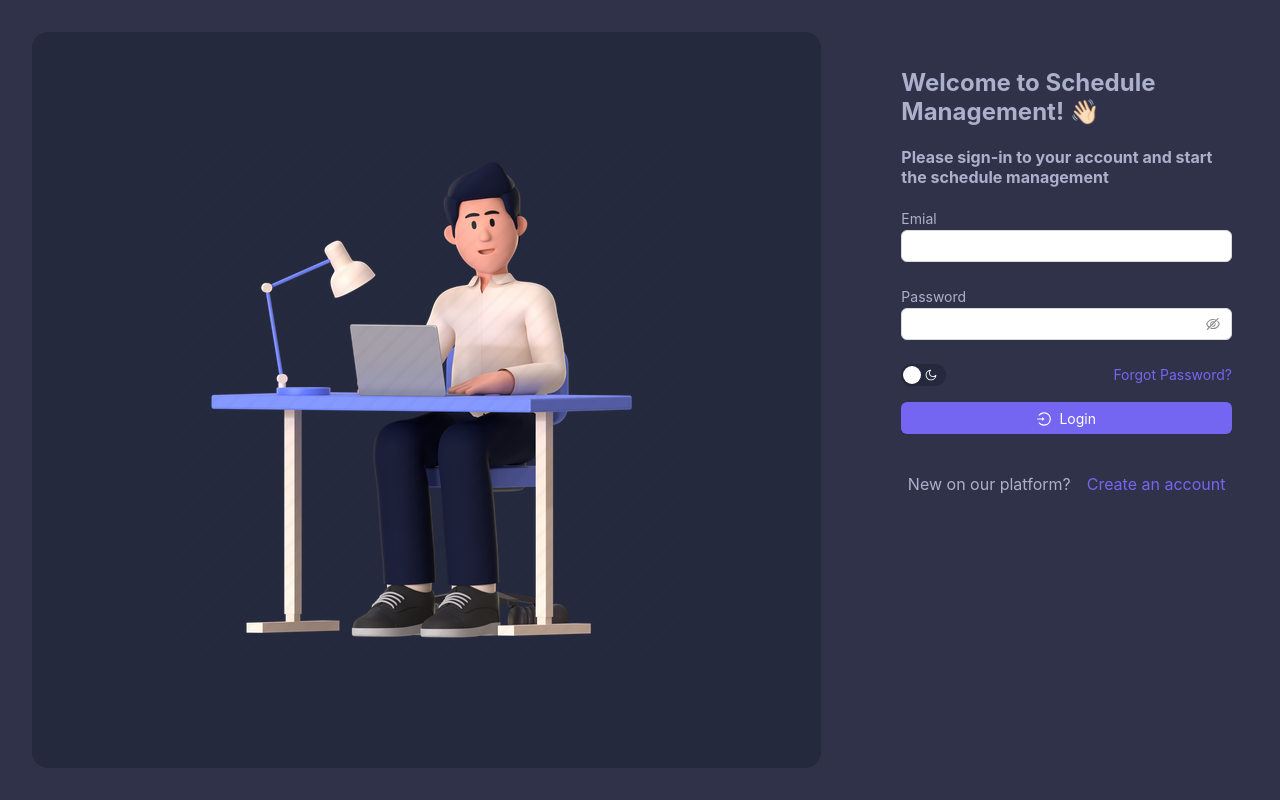
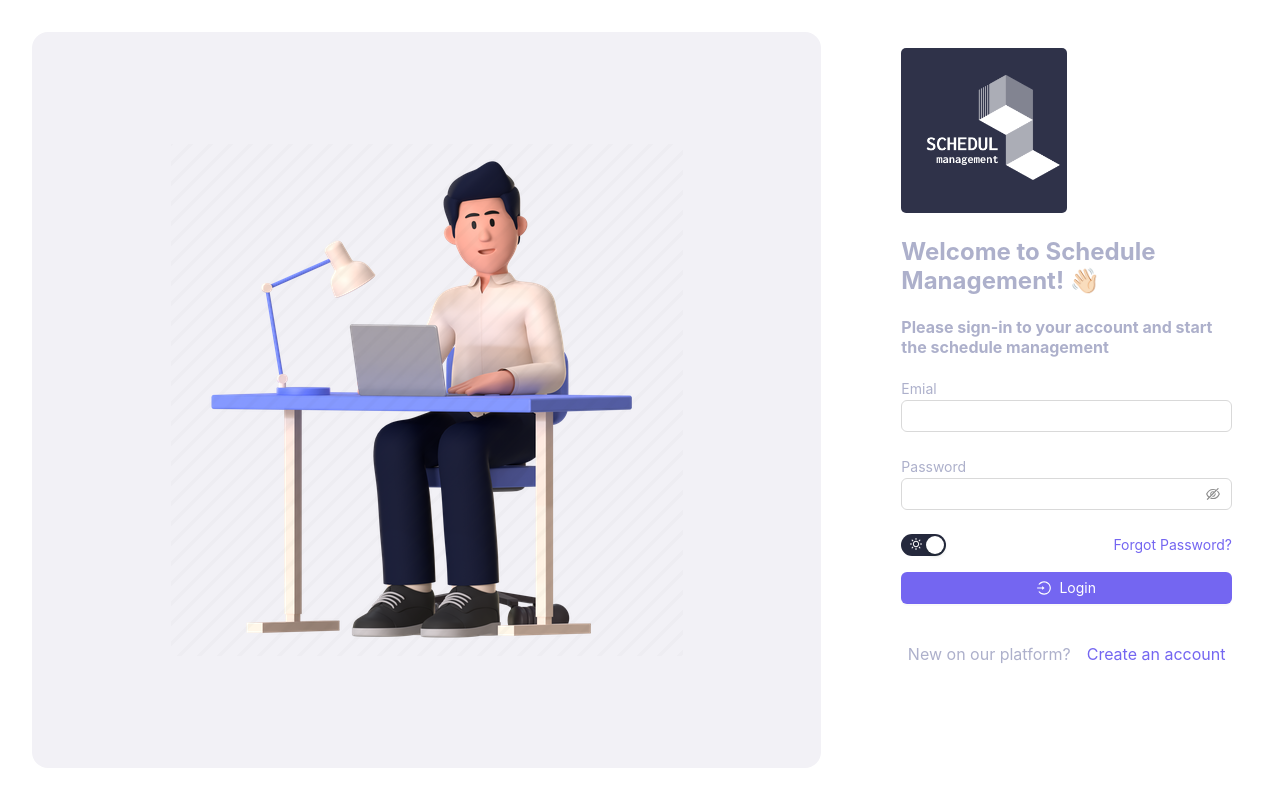
Before and after one commit to soskgo8830/schedule-management, a React (Create React App) app: page / in a window 1280 px wide. Built offline with nearby package versions, Linux system fonts and the light colour scheme.

Commit message:
로고 추가

```diff
--- a/src/components/LoginFrom.js
+++ b/src/components/LoginFrom.js
@@ -6,6 +6,7 @@ import { Link } from 'react-router-dom';
 
 import { useSelector, useDispatch } from 'react-redux';
 import { changeMode } from '../store/modules/common';
+import LogoImage from '../images/logo.png';
 
 const LoginFrom = () => {
   const isThemeMode = useSelector(({ common }) => common.isThemeMode);
@@ -34,8 +35,16 @@ const LoginFrom = () => {
     margin-right: 1rem;
   `;
 
+  const boxStyle = {
+    width: '50%',
+    'border-radius': '5px',
+    backgroundColor: '#2f3249',
+  };
+
   return (
     <div>
+      <img src={LogoImage} alt='loginImg' style={boxStyle} />
+
       <h2>Welcome to Schedule Management! 👋🏻</h2>
       <h4>Please sign-in to your account and start the schedule management</h4>
       <Form
@@ -83,7 +92,7 @@ const LoginFrom = () => {
           <Switch
             checkedChildren={<SunOutlined />}
             unCheckedChildren={<MoonOutlined />}
-            checked={isThemeMode}
+            checked={!isThemeMode}
             onChange={onSwitchChangeMode}
             style={{ backgroundColor: isThemeMode ? '#7466f1' : '#25293d' }}
           />
--- a/src/pages/LoginPage.js
+++ b/src/pages/LoginPage.js
@@ -3,17 +3,21 @@ import styled from 'styled-components';
 import LoginFrom from '../components/LoginFrom';
 import LoginImage from '../images/login.png';
 
+import { useSelector } from 'react-redux';
 import { Flex } from 'antd';
+
+const LoginPage = () => {
+  const isThemeMode = useSelector(({ common }) => common.isThemeMode);
 
   const StyledLoginLayout = styled.div`
     display: grid;
     grid-template-columns: 2fr 1fr;
     height: 100vh;
-  background-color: #2f3249;
+    background-color: ${isThemeMode ? '#2f3249' : '#ffffff'};
   `;
 
   const StyledLeft = styled.div`
-  background-color: #25293d;
+    background-color: ${isThemeMode ? '#25293d' : '#f2f1f6'};
     margin: 2rem;
     border-radius: 1rem;
   `;
@@ -27,7 +31,6 @@ const boxStyle = {
     height: '100%',
   };
 
-const LoginPage = () => {
   return (
     <StyledLoginLayout>
       <StyledLeft>
--- a/src/style/index.css
+++ b/src/style/index.css
@@ -6,7 +6,7 @@ body {
   -webkit-font-smoothing: antialiased;
   -moz-osx-font-smoothing: grayscale;
   color: #adb0cb;
-  background-color: #25293d;
+  /* background-color: #25293d; */
 }
 
 code {
```
Also changed, not shown: src/images/logo.png (added), 1 other file (tests, documents, lock files or other folders). Lines whose indentation alone changed are shown as unchanged.
